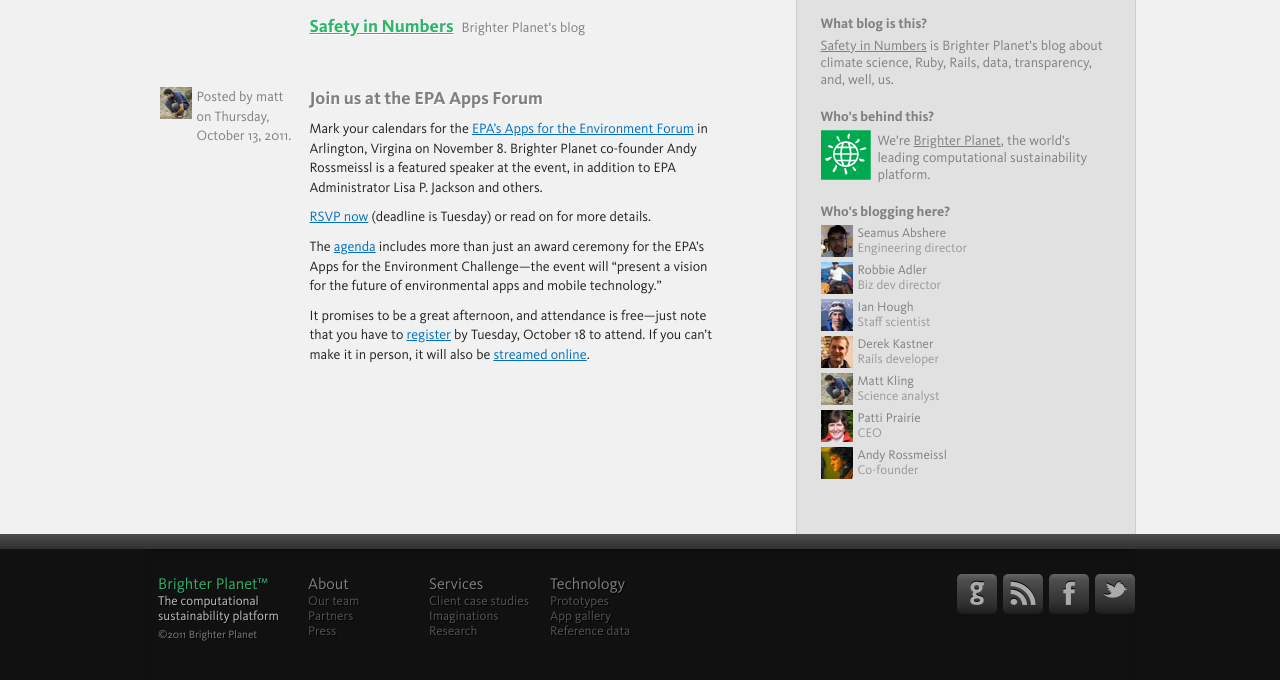
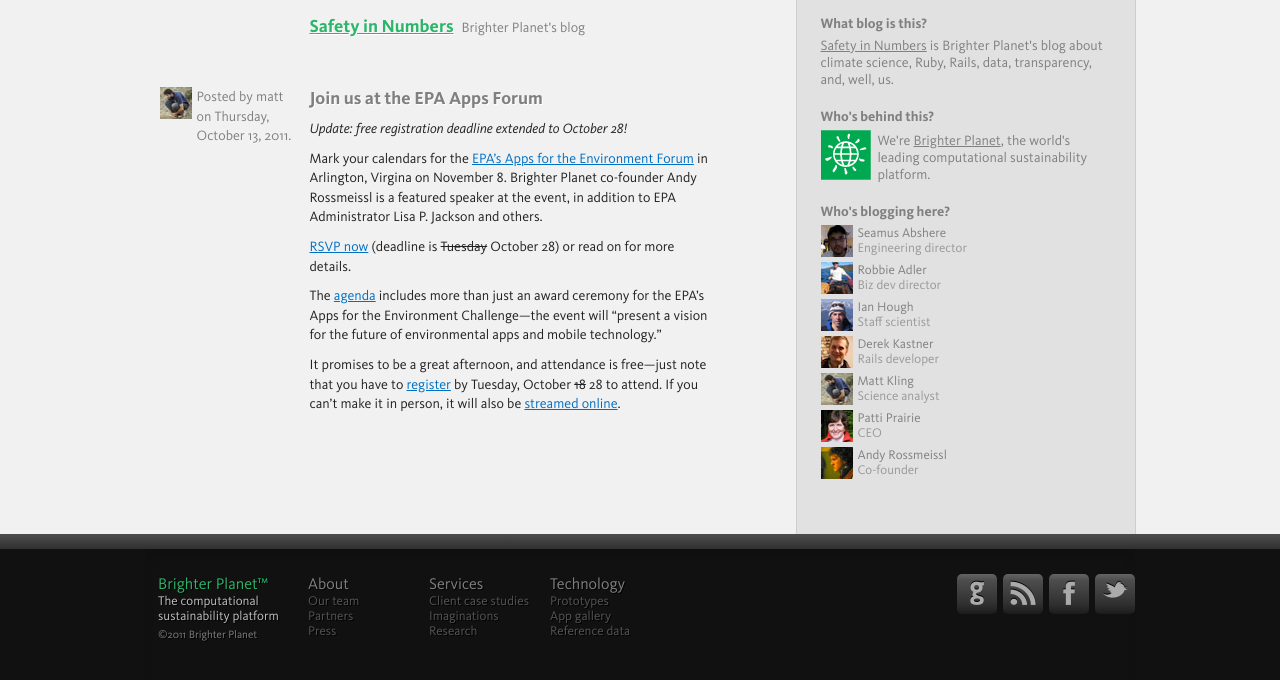
Before and after one commit to faradayio/numbers, a Jekyll site: the page built from _posts/2011-10-13-join-us-at-the-epa-apps-forum.markdown, in a window 1280 px wide. Shown: the top 680 px of the page. Built offline with Jekyll 4.4.1, drawn with Linux system fonts in a browser that asks for light colours; some web fonts are replaced; comment, search, counter and statistics services are not loaded.

Commit message:
Deadline got extended

```diff
--- a/_posts/2011-10-13-join-us-at-the-epa-apps-forum.markdown
+++ b/_posts/2011-10-13-join-us-at-the-epa-apps-forum.markdown
@@ -5,12 +5,14 @@
 categories: technology
 ---
 
+*Update: free registration deadline extended to October 28!*
+
 Mark your calendars for the [EPA's Apps for the Environment Forum](http://www.epa.gov/appsfortheenvironment/forum.html) in Arlington, Virgina on November 8. Brighter Planet co-founder Andy Rossmeissl is a featured speaker at the event, in addition to EPA Administrator Lisa P. Jackson and others.
 
-[RSVP now](http://www.epa.gov/appsfortheenvironment/forum.html#reg) (deadline is Tuesday) or read on for more details.
+[RSVP now](http://www.epa.gov/appsfortheenvironment/forum.html#reg) (deadline is <del>Tuesday</del> October 28) or read on for more details.
 
 <!-- more start -->
 The [agenda](http://www.epa.gov/appsfortheenvironment/Draft%20Forum%20Agenda%2010%205%202011.pdf) includes more than just an award ceremony for the EPA's Apps for the Environment Challenge---the event will "present a vision for the future of environmental apps and mobile technology."
 
-It promises to be a great afternoon, and attendance is free---just note that you have to [register](http://www.epa.gov/appsfortheenvironment/forum.html#reg) by Tuesday, October 18 to attend. If you can't make it in person, it will also be [streamed online](http://www.epa.gov/appsfortheenvironment/forum.html#streaming).
+It promises to be a great afternoon, and attendance is free---just note that you have to [register](http://www.epa.gov/appsfortheenvironment/forum.html#reg) by Tuesday, October <del>18</del> 28 to attend. If you can't make it in person, it will also be [streamed online](http://www.epa.gov/appsfortheenvironment/forum.html#streaming).
 <!-- more end -->
```
